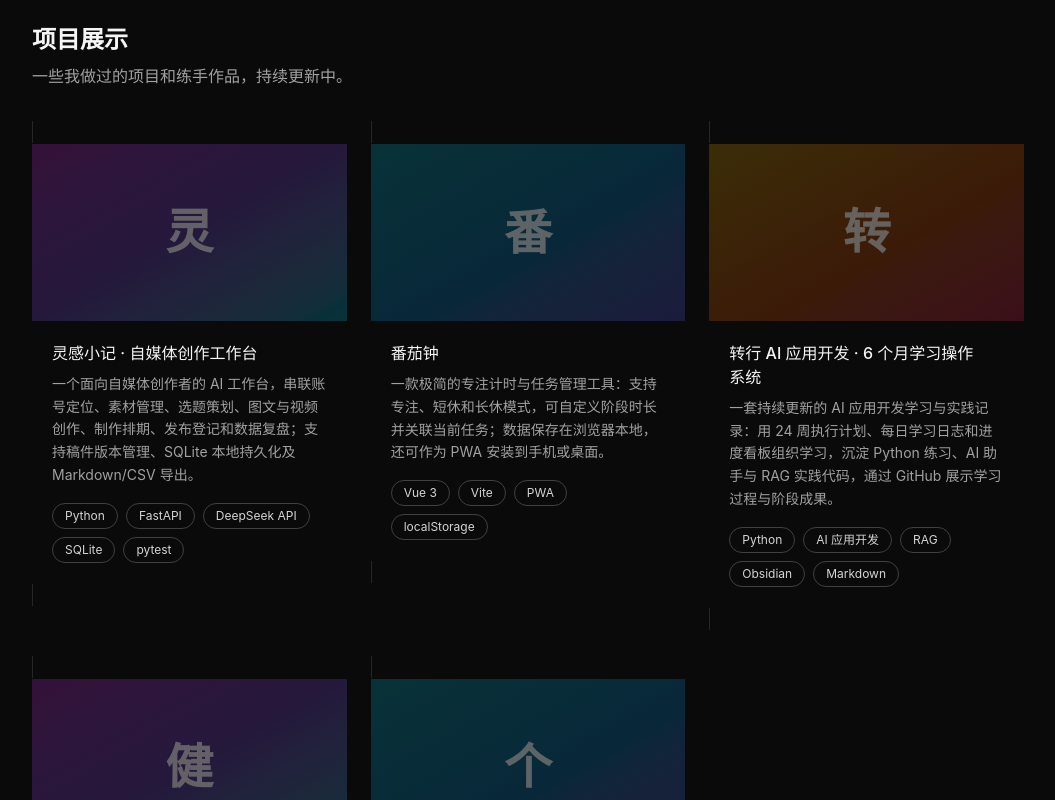
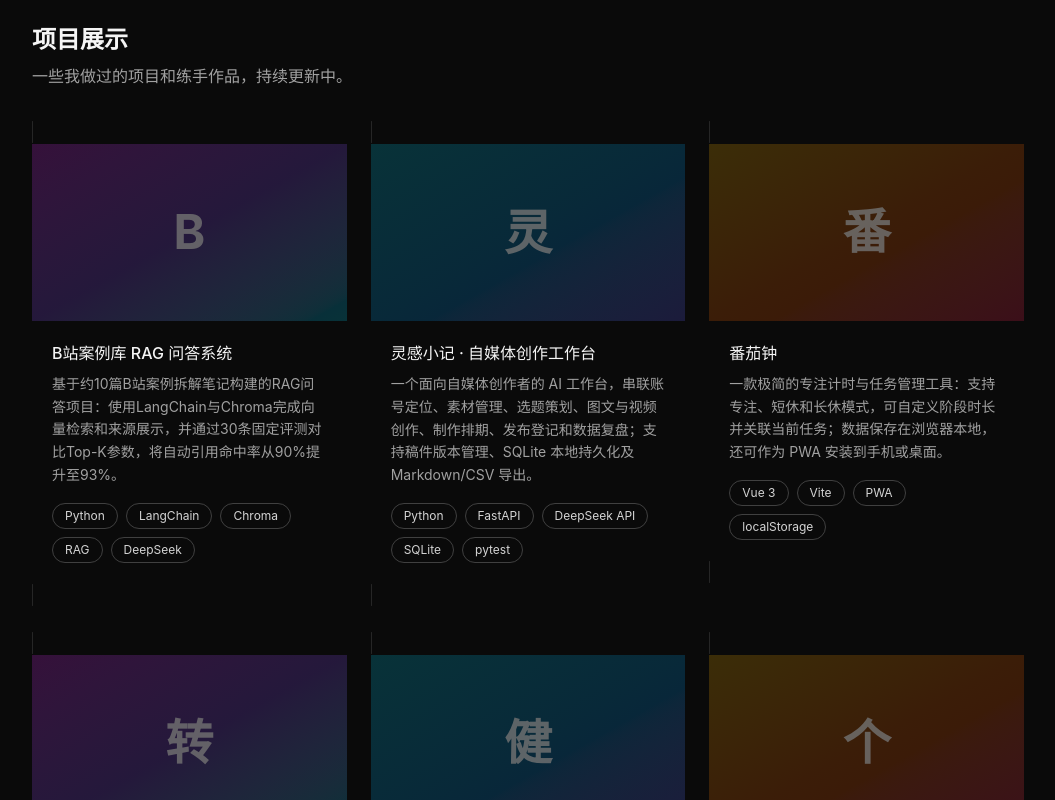
Before and after one commit to kexinyang74-web/kexinyang74-web.github.io, a React (Vite) app: page / in a window 1280 px wide. Shown: the part 1320-2120 px from the top of the page, without its empty margins (112-1167 px from the left). Built offline with nearby package versions, Linux system fonts and the light colour scheme.

Commit message:
添加B站案例库RAG项目展示卡片

```diff
--- a/src/data/projects.ts
+++ b/src/data/projects.ts
@@ -15,6 +15,14 @@ export interface Project {
 
 /** 项目列表：以后新增项目，在这里照抄一条即可 */
 export const projects: Project[] = [
+  {
+    id: 'bilibili-rag-qa',
+    title: 'B站案例库 RAG 问答系统',
+    description:
+      '基于约10篇B站案例拆解笔记构建的RAG问答项目：使用LangChain与Chroma完成向量检索和来源展示，并通过30条固定评测对比Top-K参数，将自动引用命中率从90%提升至93%。',
+    techStack: ['Python', 'LangChain', 'Chroma', 'RAG', 'DeepSeek'],
+    link: 'https://kexinyang74-web.github.io/bilibili-rag-qa/',
+  },
   {
     id: 'media-topic-assistant',
     title: '灵感小记 · 自媒体创作工作台',
```
